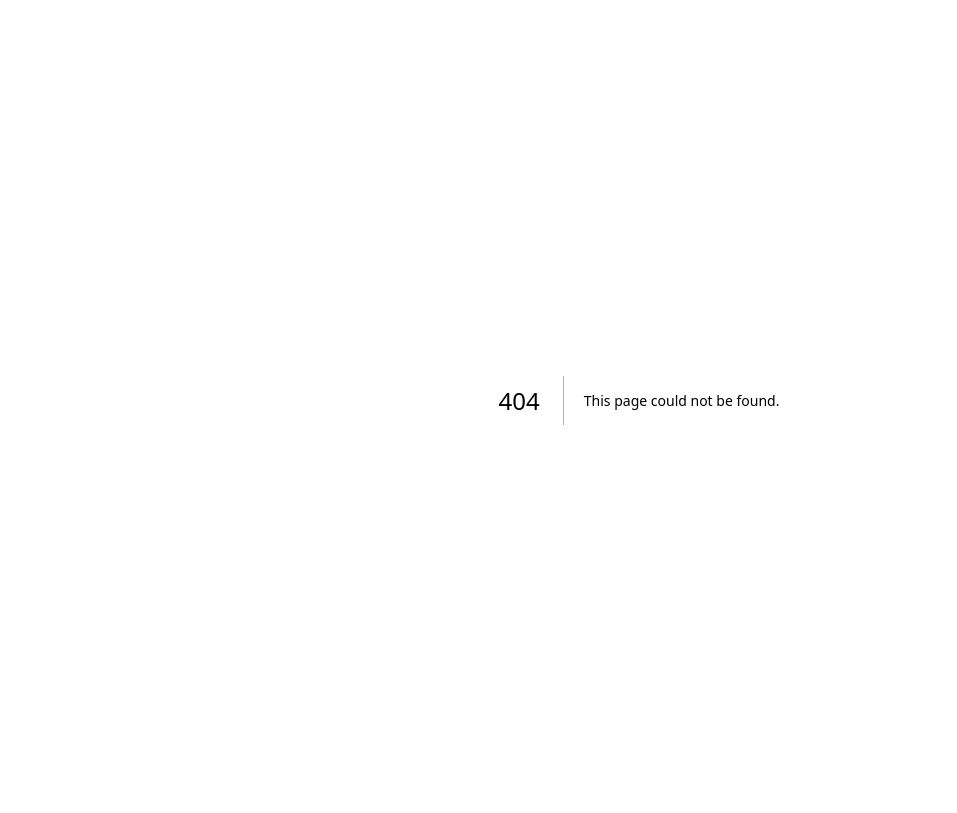
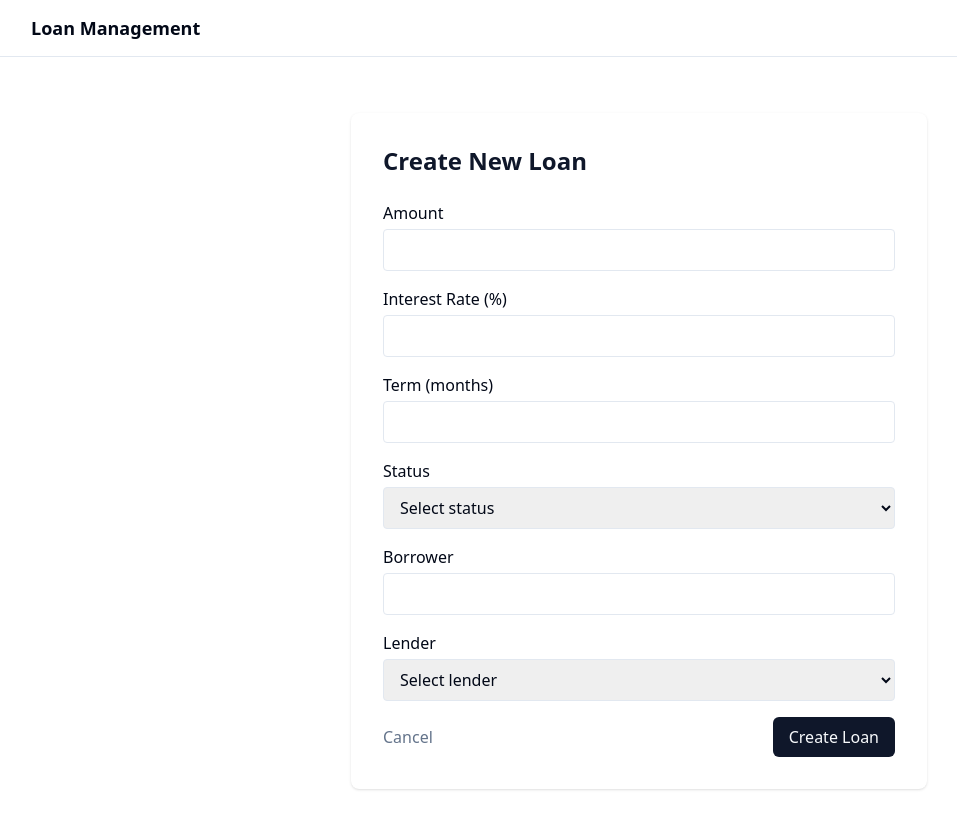
Before and after one commit to IkeyBenz/loan-management-sample, a Next.js app: page /loans/new in a window 1280 px wide. Before the commit this address had no page. Shown: the whole page, without its empty margins (1-958 px from the left). Built offline with nearby package versions, Linux system fonts and the light colour scheme.

Commit message:
create new loan page

```diff
--- /dev/null
+++ b/src/app/loans/new/page.tsx
@@ -0,0 +1,155 @@
+"use client";
+import { useState } from "react";
+import { RootLayout } from "@/components/layout/root-layout";
+import Link from "next/link";
+
+export default function NewLoanPage() {
+  // Placeholder for form state
+  const [form, setForm] = useState({
+    amount: "",
+    interestRate: "",
+    term: "",
+    statusId: "",
+    borrower: "",
+    lenderId: "",
+  });
+  const [loading, setLoading] = useState(false);
+  const [error, setError] = useState("");
+
+  // Placeholder for status and lender options (to be fetched from server in a real app)
+  const statusOptions = [
+    { id: 1, name: "Pending" },
+    { id: 2, name: "Approved" },
+    { id: 3, name: "Rejected" },
+  ];
+  const lenderOptions = [{ id: 1, name: "Demo Lender" }];
+
+  const handleChange = (
+    e: React.ChangeEvent<HTMLInputElement | HTMLSelectElement>
+  ) => {
+    setForm({ ...form, [e.target.name]: e.target.value });
+  };
+
+  const handleSubmit = async (e: React.FormEvent) => {
+    e.preventDefault();
+    setLoading(true);
+    setError("");
+    // TODO: Call server action to create loan
+    setTimeout(() => {
+      setLoading(false);
+      alert("Loan created! (Server action not yet implemented)");
+    }, 1000);
+  };
+
+  return (
+    <RootLayout>
+      <div className="max-w-xl mx-auto bg-card rounded-lg shadow p-8 mt-8">
+        <h1 className="text-2xl font-bold mb-6 text-primary">
+          Create New Loan
+        </h1>
+        <form className="space-y-4" onSubmit={handleSubmit}>
+          <div>
+            <label className="block mb-1 font-medium">Amount</label>
+            <input
+              type="number"
+              name="amount"
+              value={form.amount}
+              onChange={handleChange}
+              className="w-full rounded border px-3 py-2"
+              required
+              min="0"
+              step="0.01"
+            />
+          </div>
+          <div>
+            <label className="block mb-1 font-medium">Interest Rate (%)</label>
+            <input
+              type="number"
+              name="interestRate"
+              value={form.interestRate}
+              onChange={handleChange}
+              className="w-full rounded border px-3 py-2"
+              required
+              min="0"
+              step="0.01"
+            />
+          </div>
+          <div>
+            <label className="block mb-1 font-medium">Term (months)</label>
+            <input
+              type="number"
+              name="term"
+              value={form.term}
+              onChange={handleChange}
+              className="w-full rounded border px-3 py-2"
+              required
+              min="1"
+              step="1"
+            />
+          </div>
+          <div>
+            <label className="block mb-1 font-medium">Status</label>
+            <select
+              name="statusId"
+              value={form.statusId}
+              onChange={handleChange}
+              className="w-full rounded border px-3 py-2"
+              required
+            >
+              <option value="">Select status</option>
+              {statusOptions.map((status) => (
+                <option key={status.id} value={status.id}>
+                  {status.name}
+                </option>
+              ))}
+            </select>
+          </div>
+          <div>
+            <label className="block mb-1 font-medium">Borrower</label>
+            <input
+              type="text"
+              name="borrower"
+              value={form.borrower}
+              onChange={handleChange}
+              className="w-full rounded border px-3 py-2"
+              required
+            />
+          </div>
+          <div>
+            <label className="block mb-1 font-medium">Lender</label>
+            <select
+              name="lenderId"
+              value={form.lenderId}
+              onChange={handleChange}
+              className="w-full rounded border px-3 py-2"
+              required
+            >
+              <option value="">Select lender</option>
+              {lenderOptions.map((lender) => (
+                <option key={lender.id} value={lender.id}>
+                  {lender.name}
+                </option>
+              ))}
+            </select>
+          </div>
+          {error && <div className="text-red-500">{error}</div>}
+          <div className="flex justify-between items-center mt-6">
+            <Link
+              href="/loans"
+              className="text-muted-foreground hover:underline"
+            >
+              Cancel
+            </Link>
+            <button
+              type="submit"
+              className="rounded-md bg-primary px-4 py-2 text-primary-foreground hover:bg-primary/90"
+              disabled={loading}
+            >
+              {loading ? "Creating..." : "Create Loan"}
+            </button>
+          </div>
+        </form>
+      </div>
+    </RootLayout>
+  );
+}
--- a/src/app/loans/page.tsx
+++ b/src/app/loans/page.tsx
@@ -1,6 +1,7 @@
 import { RootLayout } from "@/components/layout/root-layout";
 import { Database } from "@/lib/data";
 import type { Prisma } from "@/generated/prisma";
+import Link from "next/link";
 
 // Infer the correct type for a loan with status included
 type LoanWithStatus = Prisma.LoanGetPayload<{ include: { status: true } }>;
@@ -56,9 +57,11 @@ export default async function LoansListPage() {
             </div>
           )}
           <div className="flex justify-end mt-4">
-            <button className="rounded-md bg-primary px-4 py-2 text-primary-foreground hover:bg-primary/90">
-              Add New Loan
-            </button>
+            <Link href="/loans/new">
+              <button className="rounded-md bg-primary px-4 py-2 text-primary-foreground hover:bg-primary/90">
+                Add New Loan
+              </button>
+            </Link>
           </div>
         </div>
       </div>
```
